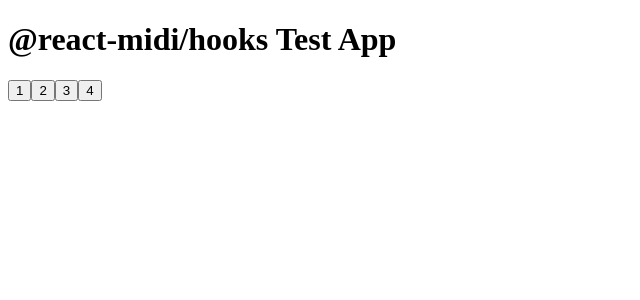
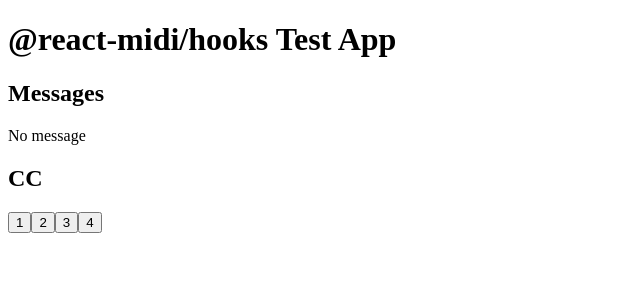
Before and after one commit to nicorobo/react-midi-hooks, a React (Vite) app: page / in a window 1280 px wide. Shown: the top 300 px of the page, without its empty margins (0-640 px from the left). Built offline with nearby package versions, Linux system fonts and the light colour scheme; the HTML template or start-up script is replaced by a standard one.

Commit message:
added midi message and midi control

```diff
--- /dev/null
+++ b/lib/hooks/use-midi-control.ts
@@ -0,0 +1,34 @@
+import { useState, useEffect, useCallback, useContext } from 'react';
+import { Message, MIDIFilter, MIDIControl } from '../types';
+import { MIDIContext } from '../midi-provider';
+
+// Before a control message is sent, we do not have a default value for the control.
+type MIDIControlState = MIDIControl & { value?: number };
+
+export const useMIDIControl = ({
+  target: controlFilter,
+  channel: channelFilter,
+}: MIDIFilter = {}) => {
+  const { emitter } = useContext(MIDIContext);
+  const [value, setValue] = useState<MIDIControlState | undefined>(undefined);
+  const handleCC = useCallback(
+    (message: Message) => {
+      const { target, value, channel } = message;
+      if (
+        (!controlFilter || controlFilter === target) &&
+        (!channelFilter || channelFilter === channel)
+      ) {
+        setValue({ control: target, value, channel });
+      }
+    },
+    [controlFilter, channelFilter, setValue]
+  );
+
+  useEffect(() => {
+    const id = emitter.subscribe('control', handleCC);
+    return () => {
+      emitter.unsubscribe('control', id);
+    };
+  }, [emitter, handleCC]);
+  return value;
+};
--- /dev/null
+++ b/lib/hooks/use-midi-message.ts
@@ -0,0 +1,20 @@
+import { useState, useEffect, useContext } from 'react';
+import { MIDIContext } from '../midi-provider';
+import { MIDIMessage } from '../types';
+
+export const useMIDIMessage = () => {
+  const { emitter } = useContext(MIDIContext);
+  const [message, setMessage] = useState<MIDIMessage | undefined>();
+  const handleMessage = (message: MIDIMessage) => {
+    setMessage(message);
+  };
+
+  useEffect(() => {
+    const id = emitter.subscribe('all', handleMessage);
+    return () => {
+      emitter.unsubscribe('all', id);
+    };
+  }, [emitter, handleMessage]);
+
+  return message;
+};
--- a/lib/main.ts
+++ b/lib/main.ts
@@ -2,3 +2,5 @@
 export { useMIDIOutput } from './hooks/use-midi-output';
 export { useMIDIOutputs } from './hooks/use-midi-outputs';
 export { useMIDIInputs } from './hooks/use-midi-inputs';
+export { useMIDIControl } from './hooks/use-midi-control';
+export { useMIDIMessage } from './hooks/use-midi-message';
--- a/lib/midi-emitter.ts
+++ b/lib/midi-emitter.ts
@@ -42,8 +42,8 @@
       case MIDIConstants.cc:
         for (const key in control) {
           control[key]({
-            target: message.data[2],
-            value: message.data[1],
+            target: message.data[1],
+            value: message.data[2],
             channel,
           }); // (value, control, channel)
         }
--- a/lib/midi-provider.tsx
+++ b/lib/midi-provider.tsx
@@ -2,6 +2,7 @@
 import { MIDIEmitter } from './midi-emitter';
 import { reducer, accessReceived, defaultState, ReducerState } from './reducer';
 
+// TODO Don't expose the whole midi emitter, just subscribe and unsubscribe for now.
 export const MIDIContext = React.createContext<{
   state: ReducerState;
   dispatch: React.Dispatch<{
--- a/lib/types.ts
+++ b/lib/types.ts
@@ -36,6 +36,6 @@
 
 export type MIDIControl = {
   control: number;
-  value: number | undefined;
+  value: number;
   channel: number;
 };
--- a/src/App.tsx
+++ b/src/App.tsx
@@ -1,4 +1,10 @@
-import { useMIDIOutput, MIDIProvider } from '../lib/main';
+import {
+  useMIDIOutput,
+  MIDIProvider,
+  useMIDIControl,
+  useMIDIMessage,
+  useMIDIInputs,
+} from '../lib/main';
 
 const MIDIBoard = () => {
   const { noteOn, noteOff } = useMIDIOutput();
@@ -23,10 +29,39 @@
   );
 };
 
+const MIDIMonitor = () => {
+  const { inputs, selectedInputId, selectInput } = useMIDIInputs();
+  const allCC = useMIDIControl();
+  const message = useMIDIMessage();
+  return (
+    <div>
+      {inputs.map((input) => (
+        <button
+          key={input.id}
+          style={selectedInputId == input.id ? { background: 'red' } : {}}
+          onClick={() => selectInput(input.id)}
+        >
+          {input.name}
+        </button>
+      ))}
+      <h2>Messages</h2>
+      {message?.data.join(',') ?? 'No message'}
+      <h2>CC</h2>
+      {allCC && (
+        <p>
+          <b>Channel:</b> {allCC.channel} <b>Control:</b> {allCC.control}{' '}
+          <b>Value:</b> {allCC.value}
+        </p>
+      )}
+    </div>
+  );
+};
+
 function App() {
   return (
     <MIDIProvider>
       <h1>@react-midi/hooks Test App</h1>
+      <MIDIMonitor />
       <MIDIBoard />
     </MIDIProvider>
   );
```
